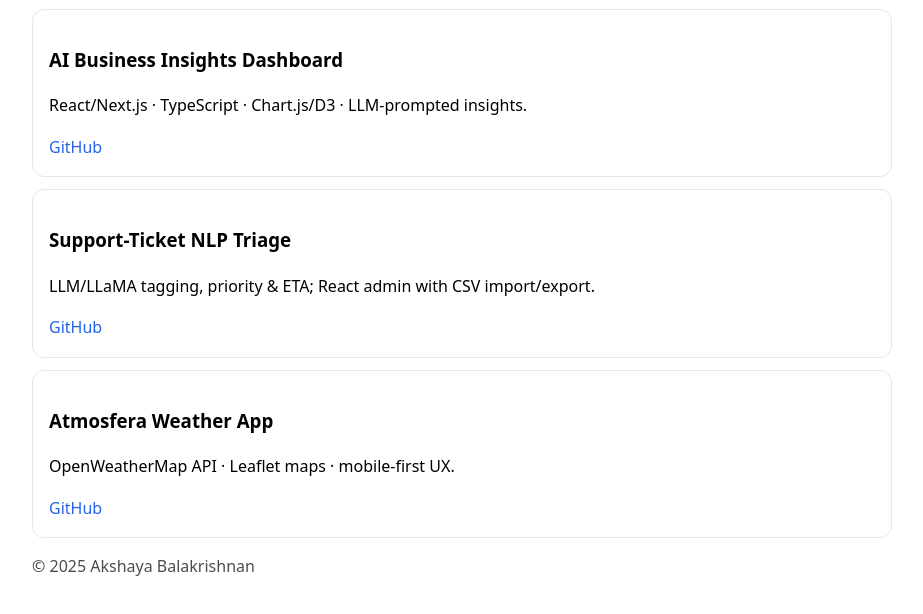
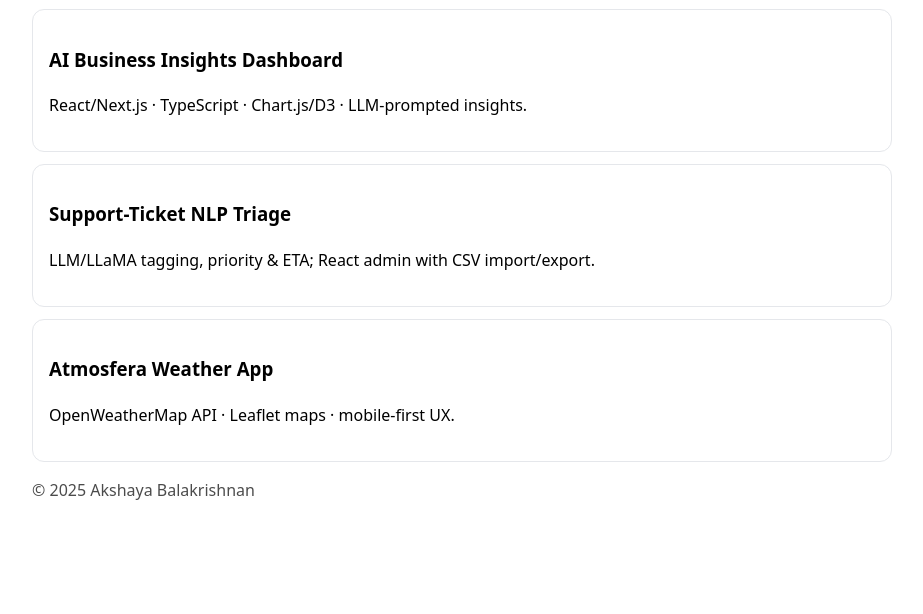
Before and after one commit to Aksha-1811/Aksha-1811.github.io, a plain HTML site: page index.html in a window 1280 px wide. Shown: the part 124-738 px from the top of the page, without its empty margins (178-1101 px from the left). Drawn offline with Linux system fonts and the light colour scheme.

Commit message:
Update index.html

```diff
--- a/index.html
+++ b/index.html
@@ -18,19 +18,16 @@
   <div class="card">
     <h3>AI Business Insights Dashboard</h3>
     <p>React/Next.js · TypeScript · Chart.js/D3 · LLM-prompted insights.</p>
-    <a href="https://github.com/Aksha-1811/Aksha-1811.github.io">GitHub</a>
   </div>
 
   <div class="card">
     <h3>Support-Ticket NLP Triage</h3>
     <p>LLM/LLaMA tagging, priority & ETA; React admin with CSV import/export.</p>
-    <a href="https://github.com/Aksha-1811/Aksha-1811.github.io">GitHub</a>
   </div>
 
   <div class="card">
     <h3>Atmosfera Weather App</h3>
     <p>OpenWeatherMap API · Leaflet maps · mobile-first UX.</p>
-    <a href="https://github.com/Aksha-1811/Aksha-1811.github.io">GitHub</a>
   </div>
 
   <p class="tag">© <span id="y"></span> Akshaya Balakrishnan</p>
```
